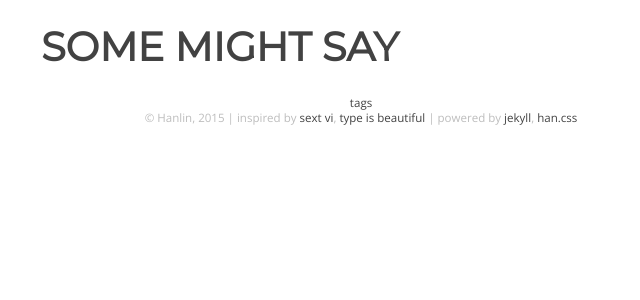
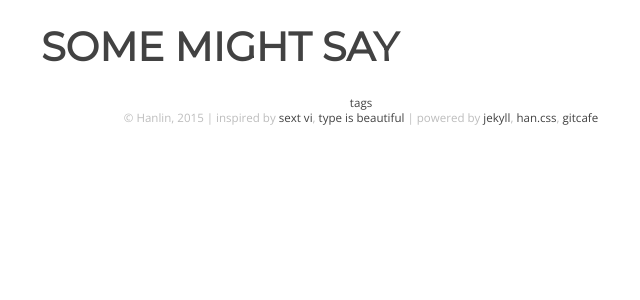
Before and after one commit to onion7878/word, a Jekyll site: the page built from index.html, in a window 1280 px wide. Shown: the top 300 px of the page, without its empty margins (279-919 px from the left). Built offline with Jekyll 4.4.1, drawn with Linux system fonts in a browser that asks for light colours; Markdown is read by kramdown in place of the engine named in the settings.

Commit message:
add gitcafe ref

```diff
--- a/_includes/footer.html
+++ b/_includes/footer.html
@@ -7,6 +7,7 @@
 		<span>inspired by <a href="http://lhzhang.com/" target="_blank">sext vi</a></span>,
 		<span><a href="http://www.typeisbeautiful.com/" target="_blank">type is beautiful</a></span> |
 		<span>powered by <a href="https://jekyllrb.com/" target="_blank">jekyll</a></span>,
-		<span><a href="https://css.hanzi.co/" target="_blank">han.css</a></span>
+		<span><a href="https://css.hanzi.co/" target="_blank">han.css</a></span>,
+		<span><a href="https://gitcafe.com/" target="_blank">gitcafe</a></span>
 	</div>
 </footer>
```
